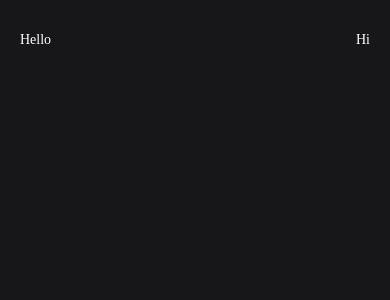
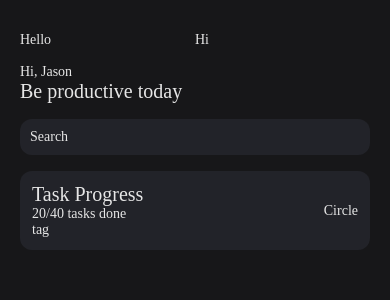
Before and after one commit to kutun0901/TaskMaster, a React Native app: screen / in a window 390 px wide. Shown: the top 300 px of the page. Built offline with nearby package versions, Linux system fonts and the light colour scheme.

Commit message:
card component

```diff
--- /dev/null
+++ b/src/components/CardComponent.tsx
@@ -0,0 +1,21 @@
+import { View, Text, StyleProp, ViewStyle } from 'react-native'
+import React, { ReactNode } from 'react'
+import { globalStyles } from '../styles/globalStyles';
+
+interface Props {
+    children: ReactNode;
+    bgColor?: string;
+    styles: StyleProp<ViewStyle>
+
+}
+
+const CardComponent = (props: Props) => {
+    const {children, bgColor, styles} = props;
+  return (
+    <View style={[globalStyles.inputContainer, {padding: 12}, styles]}>
+       {children}
+    </View>
+  )
+}
+
+export default CardComponent
--- a/src/components/RowComponent.tsx
+++ b/src/components/RowComponent.tsx
@@ -1,22 +1,33 @@
-import { View, Text } from 'react-native'
+import { View, Text, TouchableOpacity, StyleProp, ViewStyle } from 'react-native'
 import React, { ReactNode } from 'react'
 import { globalStyles } from '../styles/globalStyles'
 
 interface Props {
-    children: ReactNode,
-    justify?: undefined| "center" | "flex-start" | "flex-end" | "space-between" | "space-around" | "space-evenly"
+  children: ReactNode;
+  justify?: undefined | "center" | "flex-start" | "flex-end" | "space-between" | "space-around" | "space-evenly";
+
+  onPress?: () => void;
+  styles?: StyleProp<ViewStyle>;
 }
 
 const RowComponent = (props: Props) => {
 
-    const {children, justify} = props
-  return (
-    <View style={[
-        globalStyles.row,
-        {
-            justifyContent: justify ?? 'center'
-        }
-    ]}>
+  const { children, justify, onPress, styles } = props
+
+  const localStyle = [
+    globalStyles.row,
+    {
+      justifyContent: justify ?? 'center'
+    },
+    styles,
+  ]
+
+  return onPress ? (
+    <TouchableOpacity style={localStyle} onPress={onPress ? () => onPress() : undefined}>
+      {children}
+    </TouchableOpacity>
+  ) : (
+    <View style={localStyle}>
       {children}
     </View>
   )
--- a/src/components/TextComponent.tsx
+++ b/src/components/TextComponent.tsx
@@ -9,16 +9,18 @@ interface Props {
     size?: number;
     font?: string;
     color?: string;
+    flex?: number
 }
 
 const TextComponent = (props: Props) => {
-    const { text, size, font, color } = props
+    const { text, size, font, color, flex } = props
     return (
         <Text style={[globalStyles.text,
         {
             fontFamily: font ?? fontFamilies.regular,
             fontSize: size ?? 14,
-            color: color ?? colors.text
+            color: color ?? colors.desc,
+            flex: flex ?? 1
         }
 
         ]}>{text}</Text>
--- /dev/null
+++ b/src/components/TitleComponent.tsx
@@ -0,0 +1,20 @@
+import { View, Text } from 'react-native'
+import React from 'react'
+import TextComponent from './TextComponent';
+import { fontFamilies } from '../constants/fontFamilies';
+
+interface Props {
+    text: string;
+    font?: string;
+    size?: number;
+    color?: string;
+}
+
+const TitleComponent = (props: Props) => {
+    const { text, font, size, color } = props
+    return (
+        <TextComponent text={text} font={font ?? fontFamilies.semiBold} color={color} size={size ?? 20} />
+    )
+}
+
+export default TitleComponent
--- a/src/home/HomeScreen.tsx
+++ b/src/home/HomeScreen.tsx
@@ -1,19 +1,45 @@
-import { View, Text } from 'react-native'
+import { View, Text, TouchableOpacity } from 'react-native'
 import React from 'react'
 import Container from '../components/Container'
 import { globalStyles } from '../styles/globalStyles'
 import RowComponent from '../components/RowComponent'
 import TextComponent from '../components/TextComponent'
 import SectionComponent from '../components/SectionComponent'
+import { fontFamilies } from '../constants/fontFamilies'
+import TitleComponent from '../components/TitleComponent'
+import CardComponent from '../components/CardComponent'
 
 const HomeScreen = () => {
   return (
     <Container>
       <SectionComponent>
         <RowComponent justify='space-between'>
-          <TextComponent text='Hello' />
+          <TextComponent text='Hello'/>
           <TextComponent text='Hi' />
         </RowComponent>
+      </SectionComponent>
+      <SectionComponent>
+        <TextComponent text='Hi, Jason'/>
+        <TitleComponent text='Be productive today'/>
+      </SectionComponent>
+      <SectionComponent>
+        <RowComponent styles={[globalStyles.inputContainer]} onPress={() => console.log("hiiii")}>
+          <TextComponent text='Search'/>
+        </RowComponent>
+      </SectionComponent>
+      <SectionComponent>
+        <CardComponent>
+          <RowComponent>
+            <View style={{flex: 1}}>
+              <TitleComponent text='Task Progress' />
+              <TextComponent text='20/40 tasks done'/>
+              <TextComponent text='tag' />
+            </View>
+            <View>
+              <TextComponent text='Circle' />
+            </View>
+          </RowComponent>
+        </CardComponent>
       </SectionComponent>
     </Container>
   )
--- a/src/styles/globalStyles.ts
+++ b/src/styles/globalStyles.ts
@@ -20,6 +20,14 @@ export const globalStyles = StyleSheet.create({
         marginBottom: 16,
     },
 
+    inputContainer: {
+        backgroundColor: colors.gray,
+        borderRadius: 12,
+        paddingHorizontal: Platform.OS === "ios" ? 12 : 10,
+        paddingVertical: Platform.OS === "ios" ? 12 : 10
+
+    },
+
     text: {
         fontSize: 14,
         fontFamily: fontFamilies.regular,
```
